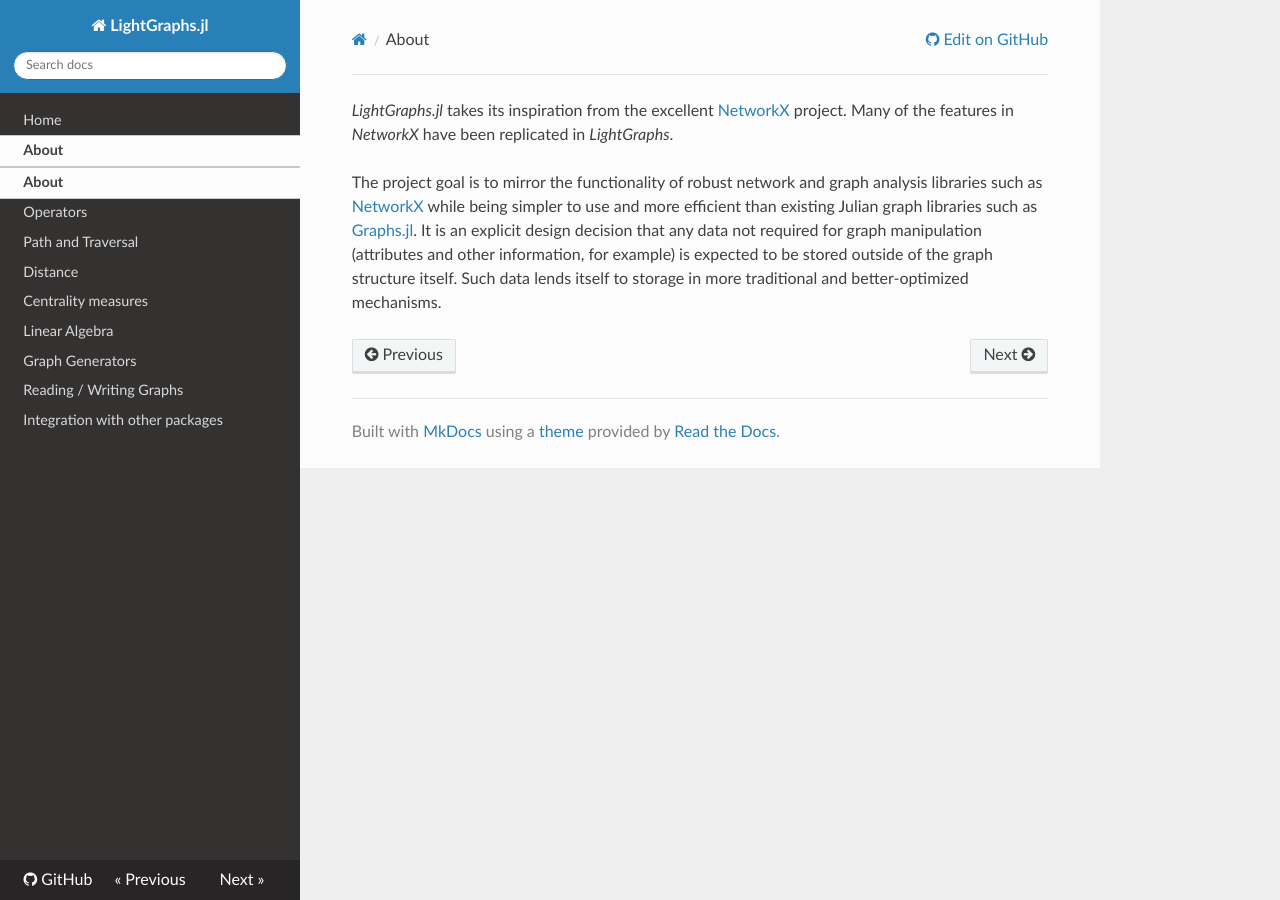
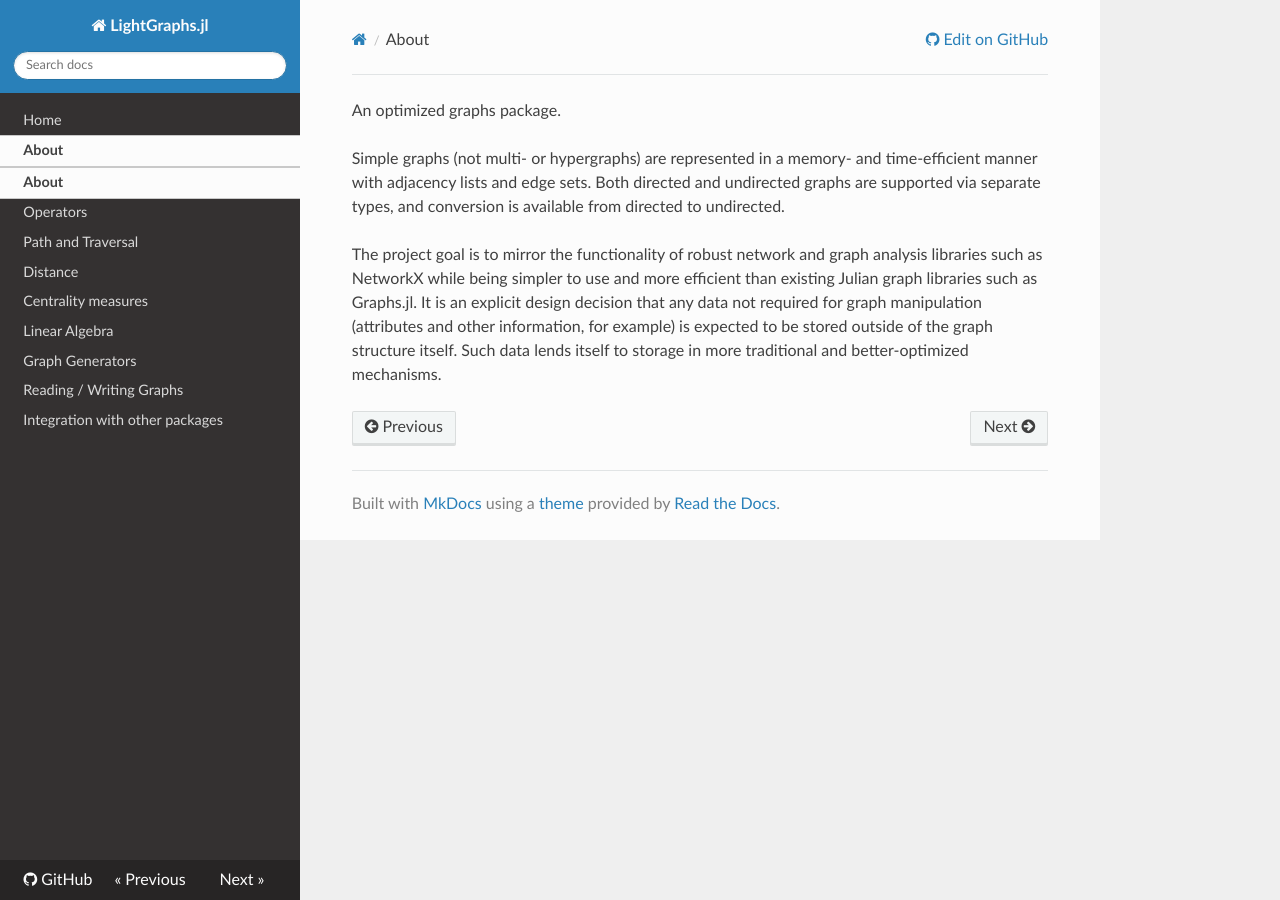
Before and after one commit to sbromberger/LightGraphs.jl, an MkDocs documentation site: the page built from doc/about.md, in a window 1280 px wide. Built offline with MkDocs 1.6.1, drawn with Linux system fonts in a browser that asks for light colours; nearby versions of some CDN libraries; old or Windows-style settings are respelled for this version of MkDocs.

Commit message:
doc updates

```diff
--- a/doc/about.md
+++ b/doc/about.md
@@ -1,4 +1,6 @@
 <!-- AUTOGENERATED. See 'doc/build.jl' for source. -->
-*LightGraphs.jl* takes its inspiration from the excellent [NetworkX](http://networkx.github.io) project. Many of the features in *NetworkX* have been replicated in *LightGraphs*.
+An optimized graphs package.
 
-The project goal is to mirror the functionality of robust network and graph analysis libraries such as [NetworkX](http://networkx.github.io) while being simpler to use and more efficient than existing Julian graph libraries such as [Graphs.jl](https://github.com/JuliaLang/Graphs.jl). It is an explicit design decision that any data not required for graph manipulation (attributes and other information, for example) is expected to be stored outside of the graph structure itself. Such data lends itself to storage in more traditional and better-optimized mechanisms.
+Simple graphs (not multi- or hypergraphs) are represented in a memory- and time-efficient manner with adjacency lists and edge sets. Both directed and undirected graphs are supported via separate types, and conversion is available from directed to undirected.
+
+The project goal is to mirror the functionality of robust network and graph analysis libraries such as NetworkX while being simpler to use and more efficient than existing Julian graph libraries such as Graphs.jl. It is an explicit design decision that any data not required for graph manipulation (attributes and other information, for example) is expected to be stored outside of the graph structure itself. Such data lends itself to storage in more traditional and better-optimized mechanisms.
```
